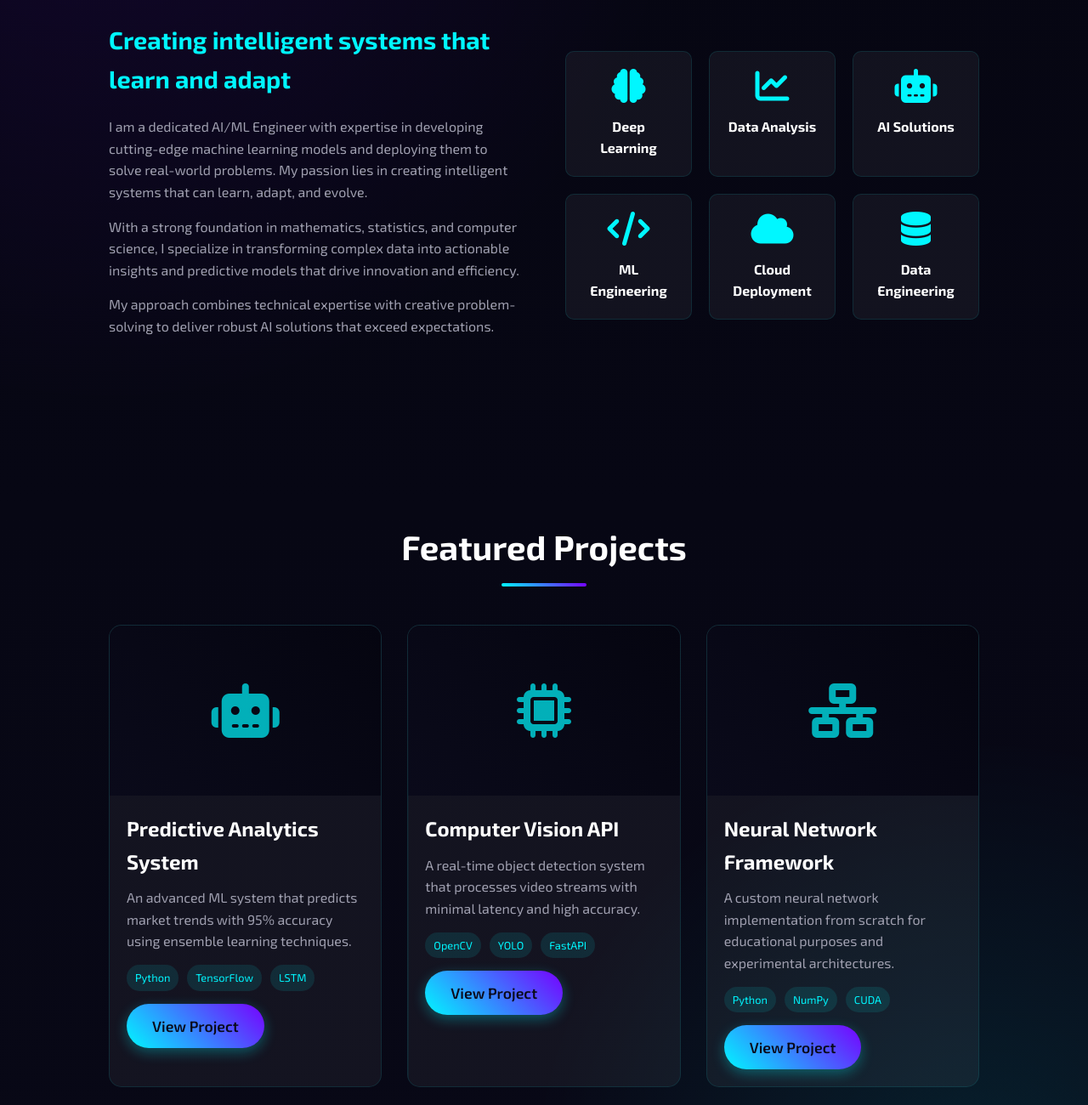
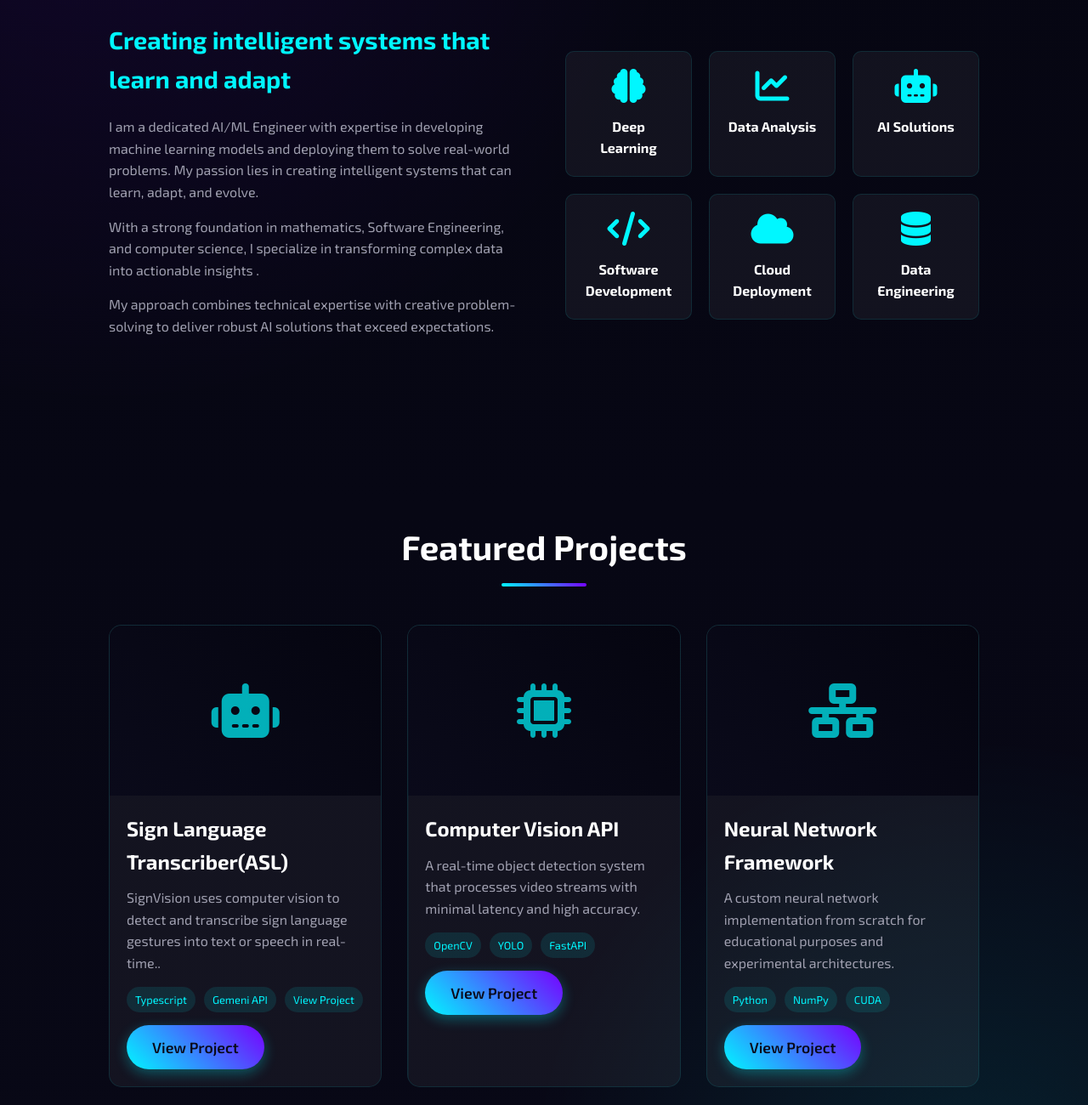
Before and after one commit to ily6ix/portfolio-website, a plain HTML site: page templates/index.html in a window 1280 px wide. Shown: the part 1000-2300 px from the top of the page at 85% size. Drawn offline with nearby package versions, Linux system fonts and the light colour scheme.

Commit message:
Update index.html

```diff
--- a/templates/index.html
+++ b/templates/index.html
@@ -523,7 +523,7 @@
 <body>
     <!-- Header & Navigation -->
     <header>
-        <a href="#" class="logo">AI_ML<span>Engineer</span></a>
+        <a href="#home" class="logo">GR<span>.</span></a>
         <ul class="nav-links">
             <li><a href="#home">Home</a></li>
             <li><a href="#about">About</a></li>
@@ -537,7 +537,7 @@
     <section class="hero" id="home">
         <div class="hero-content">
             <h1>Transforming Data into Intelligent Solutions</h1>
-            <p>Hi, I'm <span class="typed-text">AI/ML Engineer</span> passionate about creating innovative machine learning models.</p>
+            <p>Hi, I do <span class="typed-text">AI/ML Engineer</span> passionate about creating innovative machine learning models.</p>
             <a href="#projects" class="btn">View My Work</a>
         </div>
         <div class="hero-bg"></div>
@@ -549,8 +549,8 @@
         <div class="about-content">
             <div class="about-text">
                 <h3>Creating intelligent systems that learn and adapt</h3>
-                <p>I am a dedicated AI/ML Engineer with expertise in developing cutting-edge machine learning models and deploying them to solve real-world problems. My passion lies in creating intelligent systems that can learn, adapt, and evolve.</p>
-                <p>With a strong foundation in mathematics, statistics, and computer science, I specialize in transforming complex data into actionable insights and predictive models that drive innovation and efficiency.</p>
+                <p>I am a dedicated AI/ML Engineer with expertise in developing machine learning models and deploying them to solve real-world problems. My passion lies in creating intelligent systems that can learn, adapt, and evolve.</p>
+                <p>With a strong foundation in mathematics, Software Engineering, and computer science, I specialize in transforming complex data into actionable insights .</p>
                 <p>My approach combines technical expertise with creative problem-solving to deliver robust AI solutions that exceed expectations.</p>
             </div>
             <div class="skills-grid">
@@ -568,7 +568,7 @@
                 </div>
                 <div class="skill-item">
                     <i class="fas fa-code"></i>
-                    <h4>ML Engineering</h4>
+                    <h4>Software Development</h4>
                 </div>
                 <div class="skill-item">
                     <i class="fas fa-cloud"></i>
@@ -591,12 +591,12 @@
                     <i class="fas fa-robot"></i>
                 </div>
                 <div class="project-info">
-                    <h3>Predictive Analytics System</h3>
-                    <p>An advanced ML system that predicts market trends with 95% accuracy using ensemble learning techniques.</p>
+                    <h3>Sign Language Transcriber(ASL)</h3>
+                    <p>SignVision uses computer vision to detect and transcribe sign language gestures into text or speech in real-time..</p>
                     <div class="project-tags">
-                        <span>Python</span>
-                        <span>TensorFlow</span>
-                        <span>LSTM</span>
+                        <span>Typescript</span>
+                        <span>Gemeni API</span>
+                        <span><a href="https://github.com/ily6ix"></a>View Project</a></span>
                     </div>
                     <a href="#" class="btn">View Project</a>
                 </div>
```
